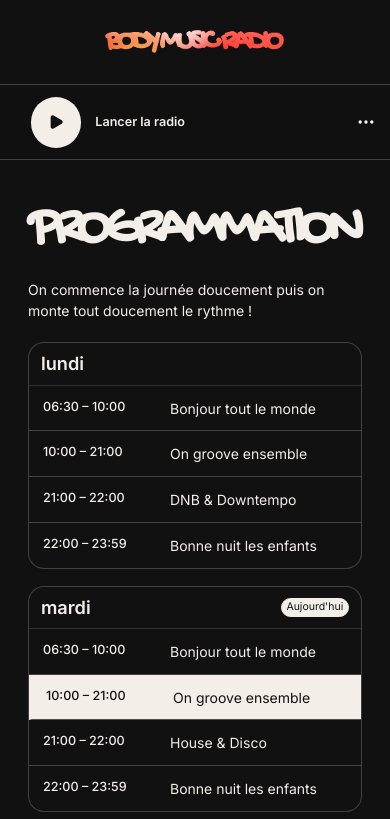
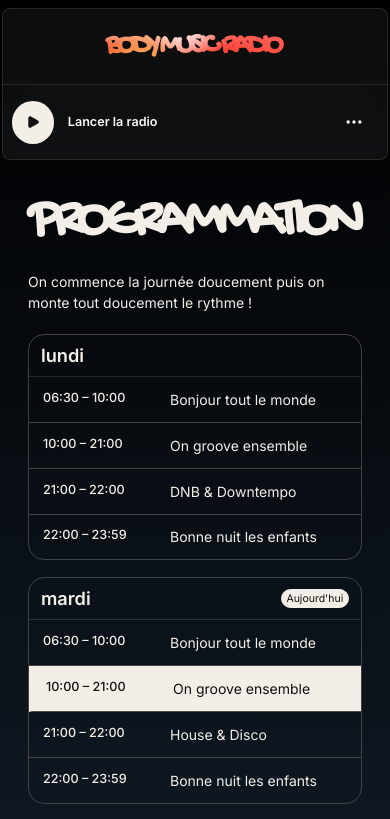
Before and after one commit to niprobin/body-music-vue, a Vue app: page /schedule in a window 390 px wide. Shown: the top 819 px of the page. Built offline with nearby package versions, Linux system fonts and the light colour scheme; no server answers.

Commit message:
glassyglassgradientstylecool

```diff
--- a/src/App.vue
+++ b/src/App.vue
@@ -1,7 +1,6 @@
 <template>
   <div id="app" class="app-shell">
-    <Header />
-    <RadioPlayer />
+    <HeaderPlayer />
     <main class="main-content">
       <router-view v-slot="{ Component }">
         <transition name="fade">
@@ -14,8 +13,7 @@
 </template>
 
 <script setup>
-import Header from './components/Header.vue'
-import RadioPlayer from './components/RadioPlayer.vue'
+import HeaderPlayer from './components/HeaderPlayer.vue'
 import Footer from './components/SiteFooter.vue'
 </script>
 
--- a/src/components/Header.vue
+++ /dev/null
@@ -1,107 +0,0 @@
-<template>
-  <header :class="['site-header', { 'site-header--scrolled': scrolled }]">
-    <div class="header-inner">
-      <router-link to="/" class="header-logo">
-        <img src="/body-music-gradient.png" alt="Body Music Radio" />
-      </router-link>
-      <nav class="header-nav">
-        <router-link to="/">Accueil</router-link>
-        <router-link to="/schedule">Programmation</router-link>
-        <router-link to="/last-songs">Dernières tracks</router-link>
-        <router-link to="/albums">Nos albums</router-link>
-      </nav>
-    </div>
-  </header>
-</template>
-
-<script setup>
-import { ref, onMounted, onUnmounted } from 'vue'
-
-const scrolled = ref(false)
-
-function onScroll() {
-  scrolled.value = window.scrollY > 0.10
-}
-
-onMounted(() => {
-  window.addEventListener('scroll', onScroll)
-})
-
-onUnmounted(() => {
-  window.removeEventListener('scroll', onScroll)
-})
-</script>
-
-<style scoped>
-.site-header {
-  position: sticky;
-  top: 0;
-  width: 100%;
-  z-index: 998;
-  height:10vh;
-  border-bottom:1px solid transparent;
-}
-
-.site-header--scrolled {
-  height:10vh;
-  background-color: rgba(17, 17, 17, 0.95);
-  backdrop-filter: blur(6px);
-
-}
-
-.header-inner {
-  width: 100%;
-  height:100%;
-  max-width: 95vw;
-  margin: 0 auto;
-  display: flex;
-  align-items: center;
-  justify-content: space-between;
-  box-sizing: border-box;
-}
-
-.header-logo {
-  display:flex;
-  justify-content: center;
-  align-items: center;
-  width:180px;
-}
-
-.header-logo img {
-  width:100%;
-  object-fit: contain;
-}
-
-.header-nav {
-  display: flex;
-  gap: 1rem;
-}
-
-.header-nav a {
-  color: #f8fafc;
-  text-decoration: none;
-  font-weight: 500;
-  position: relative;
-  padding-bottom: 0.2rem;
-  padding:6px 10px;
-  border-radius:4px;
-
-}
-
-.header-nav a.router-link-active {
-  background-color: #f3efe8;
-  color:#111;
-}
-
-@media (max-width: 720px) {
-
-  .header-inner {
-    flex-direction: column;
-    justify-content: center;
-  }
-
-  .header-nav {
-    display: none;
-  }
-}
-</style>
--- a/src/components/RadioPlayer.vue
+++ b/src/components/HeaderPlayer.vue
@@ -1,5 +1,22 @@
 <template>
-  <div class="radio-player-bar section-card">
+  <div :class="['header-player', { 'header-player--scrolled': scrolled }]">
+    <!-- Header Section (10vh) -->
+    <header class="header-section">
+      <div class="header-inner">
+        <router-link to="/" class="header-logo">
+          <img src="/body-music-gradient.png" alt="Body Music Radio" />
+        </router-link>
+        <nav class="header-nav">
+          <router-link to="/">Accueil</router-link>
+          <router-link to="/schedule">Programmation</router-link>
+          <router-link to="/last-songs">Dernières tracks</router-link>
+          <router-link to="/albums">Nos albums</router-link>
+        </nav>
+      </div>
+    </header>
+
+    <!-- Player Section (9vh) -->
+    <div class="player-section">
       <div class="player-stack">
         <div class="player-primary">
           <button class="player-btn" @click="togglePlay" :disabled="isLoading">
@@ -11,11 +28,7 @@
             <p class="player-title">{{ displayTitle }}</p>
           </div>
         </div>
-     <!-- <div class="player-controls">
-        <button class="volume-btn" @click="toggleMute" :title="isMuted ? 'Unmute' : 'Mute'">
-          <LucideIcon :icon="isMuted ? 'volume-xmark' : 'volume-high'" />
-        </button>
-      </div> -->
+
         <!-- Mobile More Button -->
         <button class="mobile-more-btn" @click="toggleMobileNav">
           <LucideIcon icon="ellipsis" />
@@ -25,20 +38,25 @@
       <!-- Mobile Navigation Popup -->
       <MobileNavigation v-if="showMobileNav" @close="showMobileNav = false" />
     </div>
+  </div>
 </template>
 
 <script setup>
-import { ref, computed, onUnmounted } from 'vue'
+import { ref, computed, onMounted, onUnmounted } from 'vue'
 import { Howl } from 'howler'
 import { useNowPlaying } from '../composables/useNowPlaying.js'
 import MobileNavigation from './MobileNavigation.vue'
 import LucideIcon from './LucideIcon.vue'
 
+// Header state - scroll detection
+const scrolled = ref(false)
+
+// RadioPlayer state - audio functionality
 const streamUrl = 'https://azuracast.niprobin.com/listen/body_music_radio/public.mp3'
 const isPlaying = ref(false)
 const isLoading = ref(false)
 const isError = ref(false)
-const volume = ref(1.0) // 100% by default
+const volume = ref(1.0)
 const isMuted = ref(false)
 const showMobileNav = ref(false)
 let howl
@@ -46,16 +64,12 @@ let howl
 // Now-playing integration
 const { nowPlaying, getTrackTitle, getTrackArtist, getTrackArt } = useNowPlaying()
 
-// Display logic for track information
+// Display logic for track information (from RadioPlayer)
 const displayTitle = computed(() => {
-  // If there's an error or loading state, show status
   if (isError.value) return 'Erreur, réessayez'
   if (isLoading.value) return 'Connexion au stream...'
-
-  // If not playing, show launch message
   if (!isPlaying.value) return 'Lancer la radio'
 
-  // When playing, show track info or station name
   const artist = getTrackArtist()
   const title = getTrackTitle()
 
@@ -66,35 +80,24 @@ const displayTitle = computed(() => {
   return 'Body Music Radio'
 })
 
-const displaySubtitle = computed(() => {
-  return 'Vous écoutez Body Music Radio'
-})
+// Scroll detection function (from Header)
+function onScroll() {
+  scrolled.value = window.scrollY > 0.10
+}
 
-const shouldShowSubtitle = computed(() => {
-  // Only show subtitle when playing (not during error, loading, or paused states)
-  return isPlaying.value && !isError.value && !isLoading.value
-})
-
-const statusText = computed(() => {
-  if (isError.value) return 'Erreur, réessayez'
-  if (isLoading.value) return 'Connexion au stream...'
-  if (isPlaying.value) return 'Bonne écoute !'
-  return 'Lancer la radio'
-})
-
+// Audio functions (from RadioPlayer)
 function initHowler() {
   isLoading.value = true
   isError.value = false
   howl = new Howl({
     src: [streamUrl],
     html5: true,
-    volume: isMuted.value ? 0 : volume.value, // Respect mute state on initialization
+    volume: isMuted.value ? 0 : volume.value,
     format: ['mp3'],
     onplay: () => {
       isPlaying.value = true
       isLoading.value = false
       if ('mediaSession' in navigator) {
-        // Use track data if available, otherwise fallback to station info
         const trackTitle = getTrackTitle()
         const trackArtist = getTrackArtist()
         const trackArt = getTrackArt()
@@ -164,21 +167,17 @@ function togglePlay() {
   }
 }
 
-function toggleMute() {
-  isMuted.value = !isMuted.value
-
-  // Apply volume change if howl is already created
-  if (howl) {
-    const targetVolume = isMuted.value ? 0 : volume.value
-    howl.volume(targetVolume)
-  }
-}
-
 function toggleMobileNav() {
   showMobileNav.value = !showMobileNav.value
 }
 
+// Lifecycle hooks - merged from both components
+onMounted(() => {
+  window.addEventListener('scroll', onScroll)
+})
+
 onUnmounted(() => {
+  window.removeEventListener('scroll', onScroll)
   if (howl) {
     howl.unload()
     howl = null
@@ -187,33 +186,97 @@ onUnmounted(() => {
 </script>
 
 <style scoped>
-.radio-player-bar {
+/* Main container with unified blur background */
+.header-player {
   position: sticky;
-  top: 10vh;
+  top: 1vh;
+  width: 99%;
+  margin:0 auto;
+  height: 18vh; /* Combined height of both components */
+  z-index: 998;
+  display: flex;
+  flex-direction: column;
+  border-radius: 8px;
+  box-shadow: inset 0 0 0.5px 1px hsla(0, 0%, 100%, 0.1),
+              /* 2. shadow ring 👇 */
+              0 0 0 1px hsla(230, 13%, 9%, 0.075),
+              /* 3. multiple soft shadows 👇 */
+              0 0.3px 0.4px hsla(230, 13%, 9%, 0.02),
+              0 0.9px 1.5px hsla(230, 13%, 9%, 0.045),
+              0 3.5px 6px hsla(230, 13%, 9%, 0.09);
+
+  /* Unified blur background */
+  background-color: rgba(244, 241, 241, 0.05);
+  backdrop-filter: blur(12px);
+  /* border-bottom: 1px solid rgba(70, 69, 69, 0.95); */
+}
+
+/* Header Section Styles (from Header.vue) */
+.header-section {
+  height: 9vh;
+  display: flex;
+  align-items: center;
+}
+
+.header-inner {
   width: 100%;
-  z-index: 1000;
-  height:9vh;
-  background-color: rgba(17, 17, 17, 0.95);
-  border-top:1px solid rgba(70, 69, 69, 0.95);
-  border-bottom:1px solid rgba(70, 69, 69, 0.95);
-  transition: border 0.5s ease;
-  backdrop-filter: blur(6px);
+  height: 100%;
+  max-width: 95vw;
+  margin: 0 auto;
+  display: flex;
+  align-items: center;
+  justify-content: space-between;
+  box-sizing: border-box;
+}
+
+.header-logo {
+  display: flex;
+  justify-content: center;
+  align-items: center;
+  width: 180px;
+}
+
+.header-logo img {
+  width: 100%;
+  object-fit: contain;
+}
+
+.header-nav {
+  display: flex;
+  gap: 1rem;
+}
+
+.header-nav a {
+  color: #f8fafc;
+  text-decoration: none;
+  font-weight: 500;
+  position: relative;
+  padding: 6px 10px;
+  border-radius: 4px;
+}
+
+.header-nav a.router-link-active {
+  background-color: #f3efe8;
+  color: #111;
+}
+
+/* Player Section Styles (from RadioPlayer.vue) */
+.player-section {
+  height: 9vh;
   display: flex;
   flex-direction: column;
   justify-content: center;
   align-items: center;
-  gap: 0;
+  border-top: 1px solid hsla(0, 0%, 100%, 0.1);
 }
 
 .player-stack {
   display: flex;
-  align-items: center; /* Full height alignment */
+  align-items: center;
   justify-content: space-between;
   gap: 0;
-  height: 9vh; /* Fixed height for desktop */
-
-  width:95vw;
-
+  height: 9vh;
+  width: 95vw;
 }
 
 .player-primary {
@@ -225,7 +288,7 @@ onUnmounted(() => {
 }
 
 .player-btn {
-  height: 6vh;
+  height: 5vh;
   aspect-ratio: 1 / 1;
   background: #f3efe8;
   color: #111;
@@ -233,20 +296,19 @@ onUnmounted(() => {
   align-items: center;
   justify-content: center;
   cursor: pointer;
-  border-radius:100%;
-  border:transparent;
+  border-radius: 100%;
+  border: transparent;
 }
 
 .icon-wrapper {
   display: flex;
   align-items: center;
   justify-content: center;
-
 }
 
 .icon-wrapper > svg {
-  width:16px;
-  stroke:1px;
+  width: 14px;
+  stroke: 1px;
   fill: #111;
 }
 
@@ -259,10 +321,10 @@ onUnmounted(() => {
   display: flex;
   flex-direction: column;
   gap: 0.2rem;
-  padding: 1rem 1.5rem; /* Add padding only to content area */
+  padding: 1rem 1.5rem;
   justify-content: center;
   flex: 1;
-  min-width: 0; /* Allow text truncation */
+  min-width: 0;
 }
 
 .player-title {
@@ -271,87 +333,45 @@ onUnmounted(() => {
   white-space: nowrap;
   overflow: hidden;
   text-overflow: ellipsis;
+  color: #f8fafc;
 }
 
-.player-status {
-  margin: 0;
-  color: #cbd5f5;
-  font-size: 0.9rem;
-  white-space: nowrap;
-  overflow: hidden;
-  text-overflow: ellipsis;
+/* Mobile Styles */
+@media (max-width: 720px) {
+  .header-inner {
+    flex-direction: column;
+    justify-content: center;
   }
 
-.player-controls {
-  display: flex;
-  align-items: center;
-  justify-content: center;
-  padding: 1rem 1.5rem;
-  width: 64px; /* Match button size */
-}
-
-.volume-btn {
-  width: 40px;
-  height: 40px;
-  border: none;
-  background: transparent;
-  color: #f8fafc;
-  font-size: 1.2rem;
-  cursor: pointer;
-  display: flex;
-  align-items: center;
-  justify-content: center;
-  border-radius: 8px;
-  transition: all 0.2s ease;
-}
-
-.volume-btn:hover {
-  background: rgba(148, 163, 184, 0.1);
-  color: #38bdf8;
-}
-
-.volume-btn:active {
-  transform: scale(0.95);
-}
-
-@media (max-width: 720px) {
-  .radio-player-bar {
-    padding: 0;
-    bottom: 0; /* Move back to bottom since no permanent nav */
-    flex-direction: row;
-    width: 100%;
-    max-width: none;
-    left: 0;
-    transform: none;
-    border-radius: 0;
+  .header-nav {
+    display: none;
   }
 
   .player-stack {
     flex-direction: row;
     align-items: center;
-    width: 100%;
+    width:95%;
     gap: 0;
-    height: 11vh;
+  }
+
+  .player-primary {
+    justify-content: flex-start;
   }
 
   .player-btn {
     font-size: 1.1rem;
   }
 
-  .player-controls {
-    display: none; /* Hide volume control on mobile */
-  }
-
   .player-meta {
     flex: 1;
     min-width: 0;
-    max-width: calc(100% - 112px); /* Reserve space for play button (64px) + more button (48px) */
+    max-width: calc(100% - 112px);
     gap: 0.1rem;
     padding: 0.5rem 1rem;
     display: flex;
     flex-direction: column;
     justify-content: center;
-    overflow: hidden; /* Ensure content doesn't overflow */
+    overflow: hidden;
   }
 
   .player-title {
@@ -363,17 +383,9 @@ onUnmounted(() => {
     font-weight: 600;
   }
 
-  .player-status {
-    font-size: 0.75rem;
-    margin: 0;
-    white-space: nowrap;
-    overflow: hidden;
-    text-overflow: ellipsis;
-  }
-
   .mobile-more-btn {
     width: 48px;
-    height: 6vh; /* Match player height */
+    height: 6vh;
     border: none;
     background: transparent;
     color: #f8fafc;
@@ -382,7 +394,7 @@ onUnmounted(() => {
     display: flex;
     align-items: center;
     justify-content: center;
-    flex-shrink: 0; /* Always maintain size */
+    flex-shrink: 0;
     transition: all 0.2s ease;
   }
 
@@ -397,5 +409,4 @@ onUnmounted(() => {
     display: none;
   }
 }
-
 </style>
--- a/src/components/SiteFooter.vue
+++ b/src/components/SiteFooter.vue
@@ -36,7 +36,6 @@
   color: #f8fafc;
   padding: 2.5rem 1rem calc(180px + 1rem);
   border-top:1px solid rgba(70, 69, 69, 0.95);
-  margin-top: 4rem;
 }
 
 .footer-content {
--- a/src/pages/Albums.vue
+++ b/src/pages/Albums.vue
@@ -272,6 +272,7 @@ function isInternalLink(album) {
 <style scoped>
 .albums-page {
   max-width: 100%;
+  padding-bottom:5vh;
 }
 
 .albums-header {
@@ -419,7 +420,6 @@ function isInternalLink(album) {
   z-index: 500; /* Between header (1000) and default content */
   backdrop-filter: blur(6px); /* Match header blur effect */
   padding: 1rem 0 0.5rem; /* Add top padding back for coverage */
-  background-color: rgba(17, 17, 17, 0.95);
   margin: -0.5rem 0 1rem; /* Negative top margin to extend coverage */
   border-bottom: 1px solid rgba(148, 163, 184, 0.2); /* Subtle separator */
   transition: background-color 0.2s ease, backdrop-filter 0.2s ease;
@@ -453,7 +453,7 @@ function isInternalLink(album) {
   padding: 0.75rem 1.25rem;
   border: 1px solid rgba(70, 69, 69, 0.95);
   color: #f3efe8;
-  background:#111;
+  background:transparent;
   border-radius: 50px;
   cursor: pointer;
   transition: all 0.2s ease;
--- a/src/pages/Home.vue
+++ b/src/pages/Home.vue
@@ -117,6 +117,7 @@ onMounted(loadFeaturedAlbum)
   justify-content: center;
   width:100%;
   padding:2rem 6rem;
+  /* border-bottom: 1px solid rgba(70, 69, 69, 0.95); */
 }
 
 .hero-content {
@@ -177,7 +178,7 @@ onMounted(loadFeaturedAlbum)
 }
 
 .more-albums {
-  background-color: #111;
+  background: transparent;
   border: 1px solid #f3efe8;
   border-radius: 4px;
   color: #f3efe8;
--- a/src/pages/LastSongs.vue
+++ b/src/pages/LastSongs.vue
@@ -64,6 +64,7 @@ const filteredHistory = computed(() => {
   max-width: 100%;
   margin: 2rem auto;
   padding:0rem 6rem;
+  padding-bottom:5vh;
 }
 
 .last-songs__header {
--- a/src/pages/Schedule.vue
+++ b/src/pages/Schedule.vue
@@ -78,6 +78,7 @@ onUnmounted(() => {
   max-width: 100%;
   margin: 2rem auto;
   padding:0rem 6rem;
+  padding-bottom:5vh;
 }
 
 .schedule-header {
@@ -97,7 +98,6 @@ onUnmounted(() => {
 .schedule-day {
   border:1px solid rgba(70, 69, 69, 0.95);
   border-radius: 16px;
-  background: #111;
   overflow: hidden;
 }
 
--- a/src/style.css
+++ b/src/style.css
@@ -7,7 +7,7 @@
 
 :root {
   color: #f3efe8;
-  background-color: #111;
+  /* background-color: #111; */
 }
 
 html {
@@ -17,8 +17,11 @@ html {
 body {
   margin: 0;
   min-height: 100%;
-  background-color: #111;
-  color: #f3efe8;
+ /* background-color: #111; */
+ background: #152331;  /* fallback for old browsers */
+background: -webkit-linear-gradient(to top, #000000, #152331);  /* Chrome 10-25, Safari 5.1-6 */
+background: linear-gradient(to bottom, #000000,#152331, #152331); /* W3C, IE 10+/ Edge, Firefox 16+, Chrome 26+, Opera 12+, Safari 7+ */
+
   font-family: 'Inter', system-ui, -apple-system, BlinkMacSystemFont, 'Segoe UI', sans-serif;
   font-size: 1rem;
   line-height: 1.5;
@@ -26,7 +29,7 @@ body {
 
 #app {
   min-height: 100vh;
- background-color: #111;
+/* background-color: #111; */
 }
 
 h1, h2, h3 {margin:0.5rem 0rem;}
```
Also changed, not shown: .claude/settings.local.json, 1 other file (tests, documents, lock files or other folders). Lines whose indentation alone changed are shown as unchanged.
